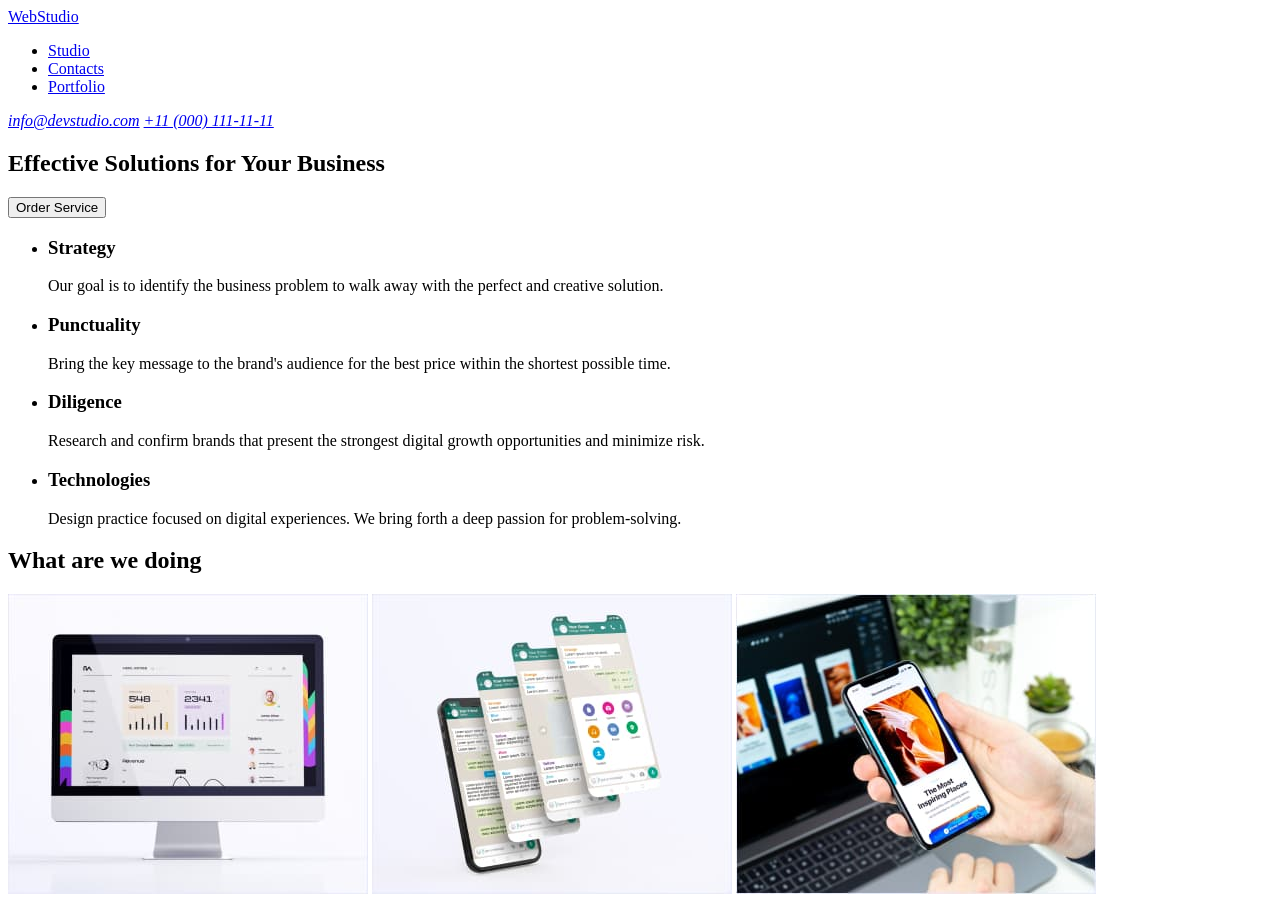
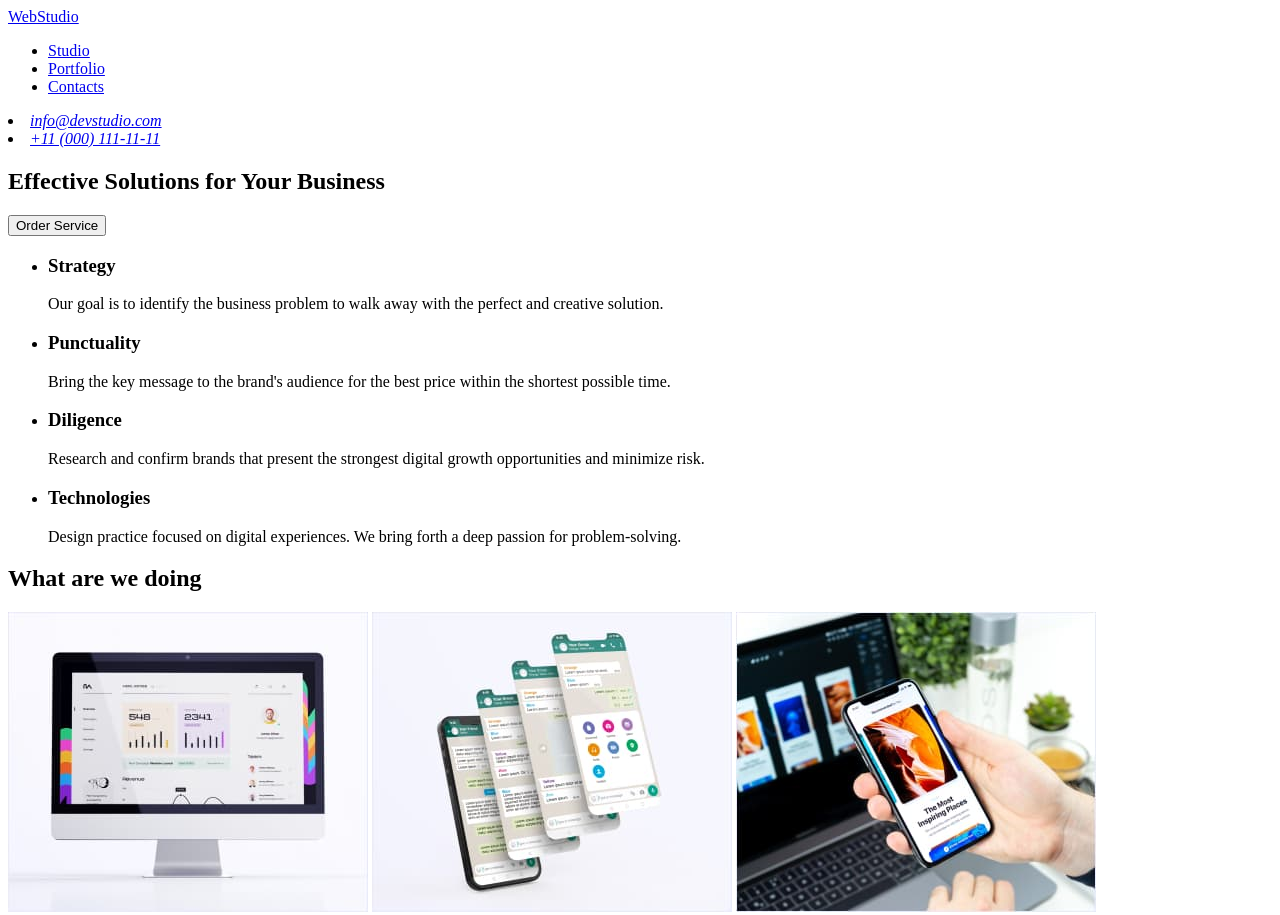
Before and after one commit to AlyaVlasiuk/goit-markup-hw-01, a plain HTML site: page index.html in a window 1280 px wide. Shown: the top 915 px of the page. Drawn offline with Linux system fonts and the light colour scheme.

Commit message:
Update index.html

```diff
--- a/index.html
+++ b/index.html
@@ -9,14 +9,18 @@
             <nav>
                 <a href="./index.html"> WebStudio</a>
                 <ul>
-                    <li> <a href="./index.html"> Studio</a> </li>
-                    <li> <a href="./index.html"> Contacts</a> </li>
-                    <li> <a href="./index.html"> Portfolio</a> </li>
+                    <li> <a href="./index.html"> Studio </a> </li>
+                    <li> <a href="./index.html"> Portfolio </a> </li>
+                    <li> <a href="./index.html"> Contacts </a> </li>
                 </ul>
             </nav>
             <address>
-                <a href="mailto:info@devstudio.com"> info@devstudio.com</a>
-                <a href="tel:+110001111111"> +11 (000) 111-11-11</a>
+                <li>
+                    <a href="mailto:info@devstudio.com"> info@devstudio.com</a>
+                </li>
+                <li>
+                    <a href="tel:+110001111111"> +11 (000) 111-11-11</a>
+                </li>
             </address>
         </header>
         <main>
```
